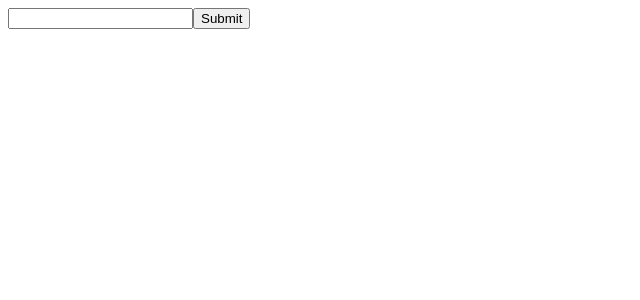
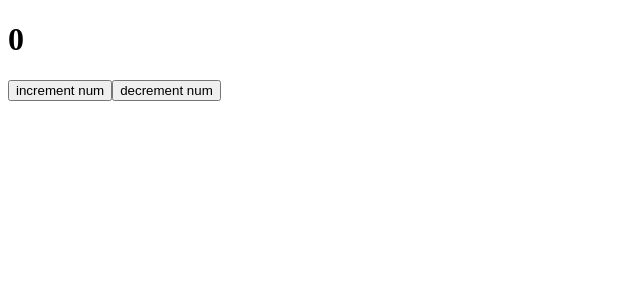
Before and after one commit to abhishekhatwal/reactjs_tutorial, a React (Create React App) app: page / in a window 1280 px wide. Shown: the top 300 px of the page, without its empty margins (0-640 px from the left). Built offline with nearby package versions, Linux system fonts and the light colour scheme.

Commit message:
useReducer hook in react

```diff
--- a/src/App.jsx
+++ b/src/App.jsx
@@ -1,22 +1,24 @@
-import React, { useState } from 'react'
-import { useRef } from 'react';
+import React, { useReducer } from 'react'
+
+let reducerfun=(state,action)=>{
+ switch(action.type){
+  case "increment":return state+1;
+  case "decrement":return state-1;
+  default:return state;
+ }
+}
 
 const App = () => {
 
-  const firstname=useRef(null);
+  let initialstate=0;
+  const[changestate,dispatch]=useReducer(reducerfun,initialstate);
 
-
-  let fun=(e)=>{
-   e.preventDefault();
-    console.log(firstname.current.value);
-  }
 
   return (
     <>
-    <form action="" onSubmit={fun}>
-      <input type="text" ref={firstname} />
-      <input type="submit" />
-    </form>
+    <h1>{changestate}</h1>
+     <button onClick={()=>{dispatch({type:"increment"})}}>increment num</button>
+     <button onClick={()=>{dispatch({type:"decrement"})}}>decrement num</button>
 
     </>
   )
```
Also changed, not shown: src/index.js (+1 -9 lines).
